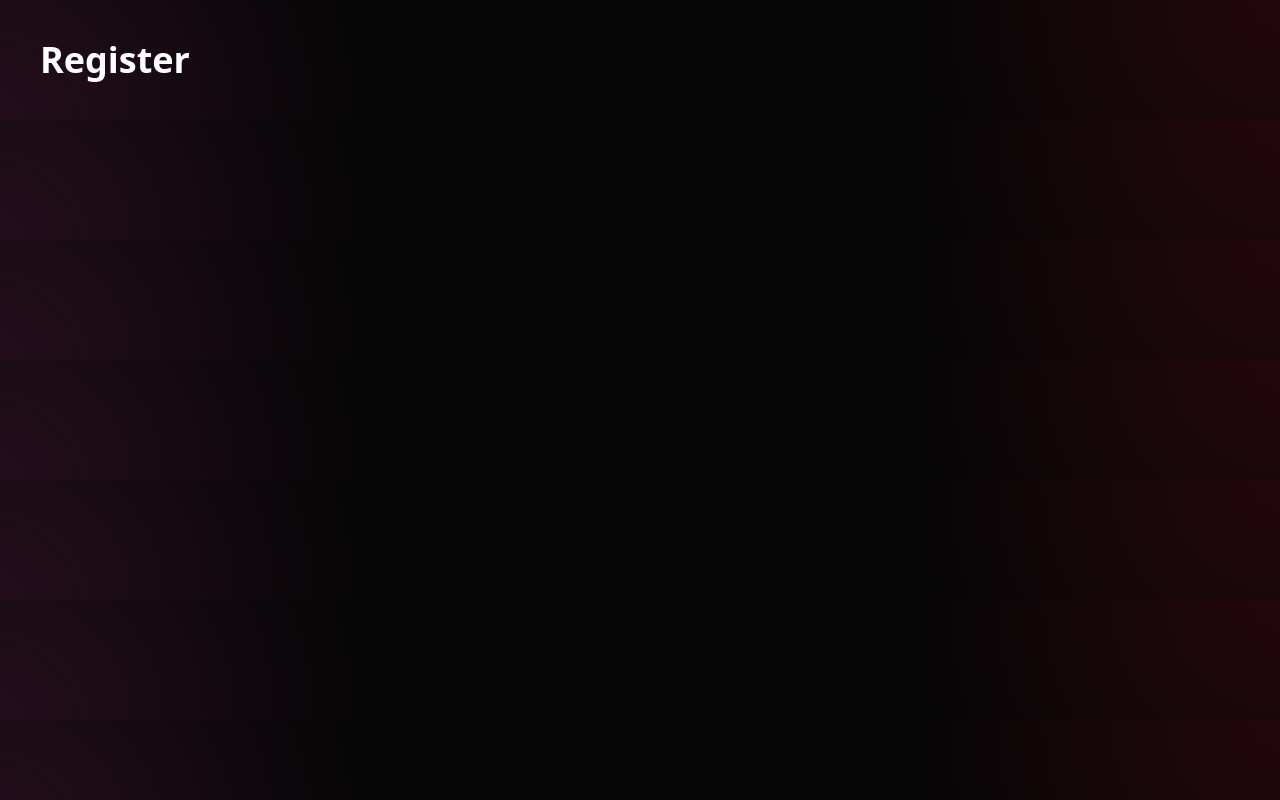
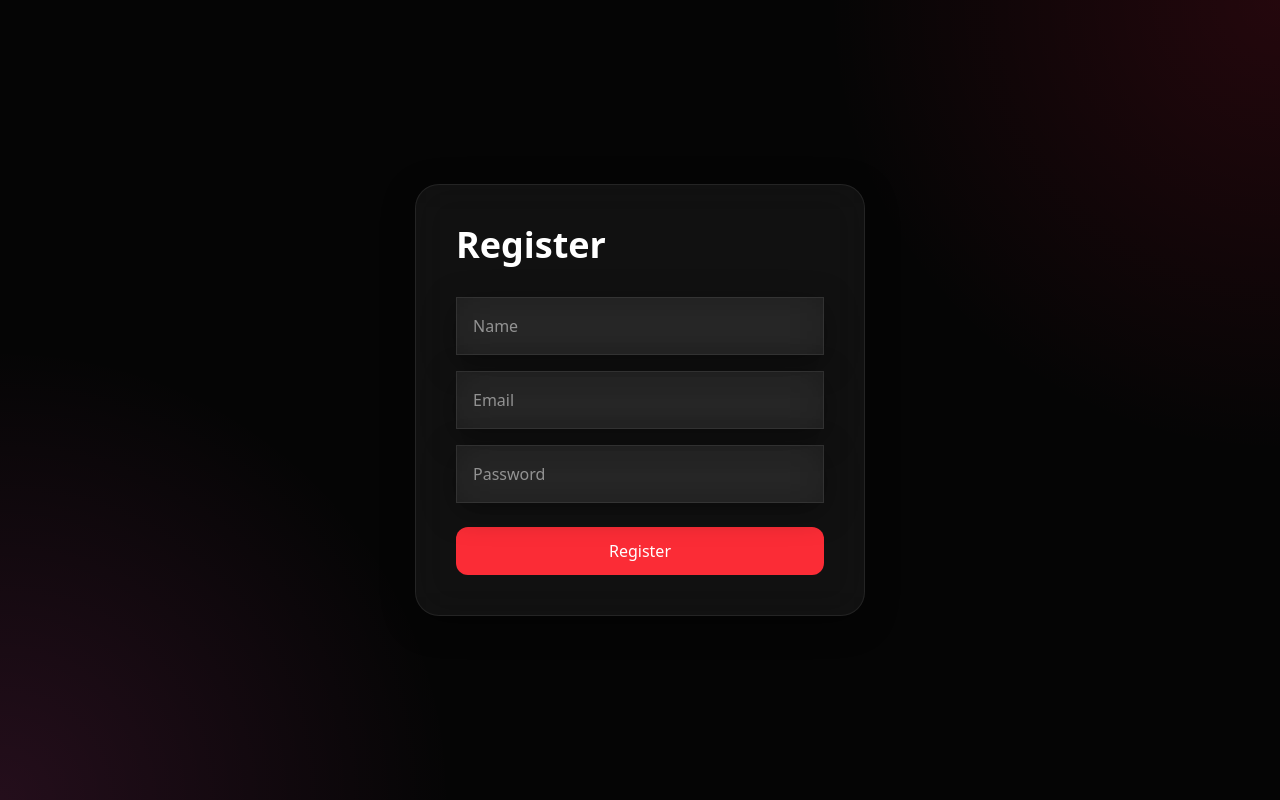
Before and after one commit to RukmaniIslary/N-nodes, a Next.js app: page /register in a window 1280 px wide. Built offline with nearby package versions, Linux system fonts and the light colour scheme.

Commit message:
add registration

```diff
--- /dev/null
+++ b/src/app/api/register/route.ts
@@ -0,0 +1,25 @@
+import { NextResponse } from "next/server";
+import { registerUser } from "@/actions/register";
+
+export async function POST(request: Request) {
+  try {
+    const body = await request.json();
+
+    const user = await registerUser(
+      body.name,
+      body.email,
+      body.password
+    );
+
+    return NextResponse.json(user);
+  } catch (error: any) {
+    return NextResponse.json(
+      {
+        error: error.message,
+      },
+      {
+        status: 400,
+      }
+    );
+  }
+}
--- a/src/app/register/page.tsx
+++ b/src/app/register/page.tsx
@@ -1,9 +1,105 @@
+"use client";
+
+import { useState } from "react";
+import { useRouter } from "next/navigation";
+
 export default function RegisterPage() {
+  const router = useRouter();
+
+  const [name, setName] = useState("");
+  const [email, setEmail] = useState("");
+  const [password, setPassword] = useState("");
+
+  async function submit() {
+    try {
+      const response = await fetch("/api/register", {
+        method: "POST",
+        headers: {
+          "Content-Type": "application/json",
+        },
+        body: JSON.stringify({
+          name,
+          email,
+          password,
+        }),
+      });
+
+      const data = await response.json();
+
+      if (!response.ok) {
+        alert(data.error || "Registration failed");
+        return;
+      }
+
+      alert("Account created successfully");
+
+      router.push("/login");
+    } catch (error) {
+      console.error(error);
+      alert("Registration failed");
+    }
+  }
+
   return (
-    <div className="p-10">
-      <h1 className="text-4xl font-black">
-        Register
-      </h1>
+    <div
+      className="
+      min-h-screen
+      flex
+      items-center
+      justify-center
+      "
+    >
+      <div
+        className="
+        glass
+        p-10
+        rounded-3xl
+        w-[450px]
+        "
+      >
+        <h1
+          className="
+          text-4xl
+          font-black
+          mb-8
+          "
+        >
+          Register
+        </h1>
+
+        <input
+          placeholder="Name"
+          className="glass p-4 w-full"
+          onChange={(e) => setName(e.target.value)}
+        />
+
+        <input
+          placeholder="Email"
+          className="glass p-4 w-full mt-4"
+          onChange={(e) => setEmail(e.target.value)}
+        />
+
+        <input
+          type="password"
+          placeholder="Password"
+          className="glass p-4 w-full mt-4"
+          onChange={(e) => setPassword(e.target.value)}
+        />
+
+        <button
+          onClick={submit}
+          className="
+          bg-red-500
+          px-6
+          py-3
+          rounded-xl
+          mt-6
+          w-full
+          "
+        >
+          Register
+        </button>
+      </div>
     </div>
   );
 }
```
